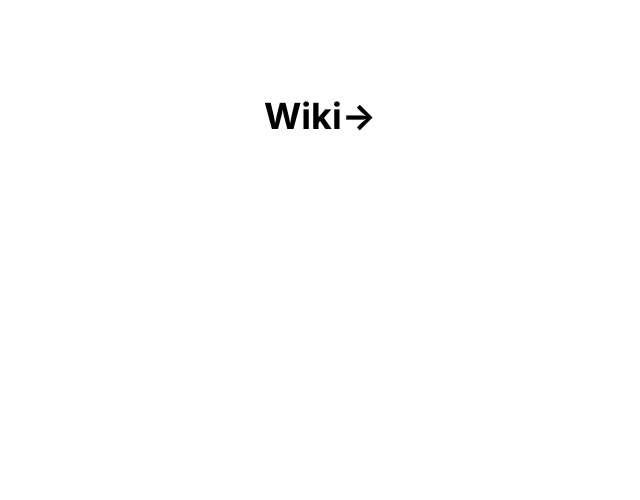
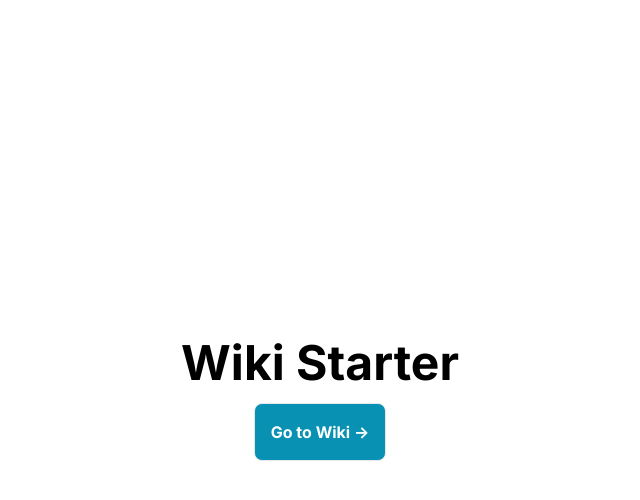
Before and after one commit to jetoneza/wiki-starter, a Next.js app: page / in a window 1280 px wide. Shown: the top 500 px of the page, without its empty margins (320-960 px from the left). Built offline with nearby package versions, Linux system fonts and the light colour scheme.

Commit message:
refactor: add layout improvements

```diff
--- a/app/components/Page.tsx
+++ b/app/components/Page.tsx
@@ -27,7 +27,7 @@
 
   return (
     <div className="page p-20">
-      <div className="py-10 px-8 border rounded-lg">
+      <div className="py-10 px-8 border rounded-lg drop-shadow-2xl">
         <div className="header flex flex-col space-y-4">
           <h1 className="text-4xl font-bold text-cyan-600">{data.label}</h1>
           <p className="text-gray-700">{data.description}</p>
--- a/app/components/Sidebar.tsx
+++ b/app/components/Sidebar.tsx
@@ -13,7 +13,7 @@
         <Link
           href={`/wiki/${category.path}`}
           key={category.id}
-          className="mb-4 text-sm"
+          className="m-1 text-sm"
         >
           <span className="font-bold text-cyan-600 uppercase">
             {category.label}
@@ -22,14 +22,14 @@
             <Link
               href={`/wiki/${category.path}/${topic.path}`}
               key={topic.id}
-              className="block"
+              className="block m-1 ml-4"
             >
-              <span className="text-gray-800">{topic.label}</span>
+              <span className="text-gray-800 font-bold">{topic.label}</span>
               {topic.contents.map((content: any) => (
                 <Link
                   href={`/wiki/${category.path}/${topic.path}/${content.path}`}
                   key={content.id}
-                  className="block"
+                  className="block m-1"
                 >
                   <span className="text-gray-500 text-sm ml-4">
                     {content.label}
--- a/app/layout.tsx
+++ b/app/layout.tsx
@@ -5,7 +5,7 @@
 const inter = Inter({ subsets: ['latin'] })
 
 export const metadata: Metadata = {
-  title: 'Create Next App',
+  title: 'Wiki Starter',
   description: 'Generated by create next app',
 }
 
--- a/app/page.tsx
+++ b/app/page.tsx
@@ -2,9 +2,10 @@
 
 export default function Home() {
   return (
-    <main className="flex min-h-screen flex-col items-center justify-between p-24">
-      <Link href="/wiki" className="text-4xl font-bold">
-        Wiki
+    <main className="flex min-h-screen flex-col items-center space-y-4 justify-center p-24">
+      <div className="text-5xl font-bold">Wiki Starter</div>
+      <Link href="/wiki" className="font-bold rounded-lg p-4 border bg-cyan-600 text-white">
+        Go to Wiki {" "}
         <span className="inline-block transition-transform group-hover:translate-x-1 motion-reduce:transform-none">
           -&gt;
         </span>
--- a/app/wiki/page.tsx
+++ b/app/wiki/page.tsx
@@ -16,13 +16,13 @@
             href={`/wiki/${category.path}`}
             className="group rounded-lg border border-transparent px-5 py-4 transition-colors hover:border-gray-300 hover:bg-gray-100"
           >
-            <h2 className={`mb-3 text-2xl font-semibold`}>
+            <h2 className="mb-3 text-2xl font-semibold">
               {category.label}{" "}
               <span className="inline-block transition-transform group-hover:translate-x-1 motion-reduce:transform-none">
                 -&gt;
               </span>
             </h2>
-            <p className={`m-0 max-w-[30ch] text-sm opacity-50`}>
+            <p className="m-0 max-w-[30ch] text-sm opacity-50 line-clamp-3">
               {category.description}
             </p>
           </Link>
```
